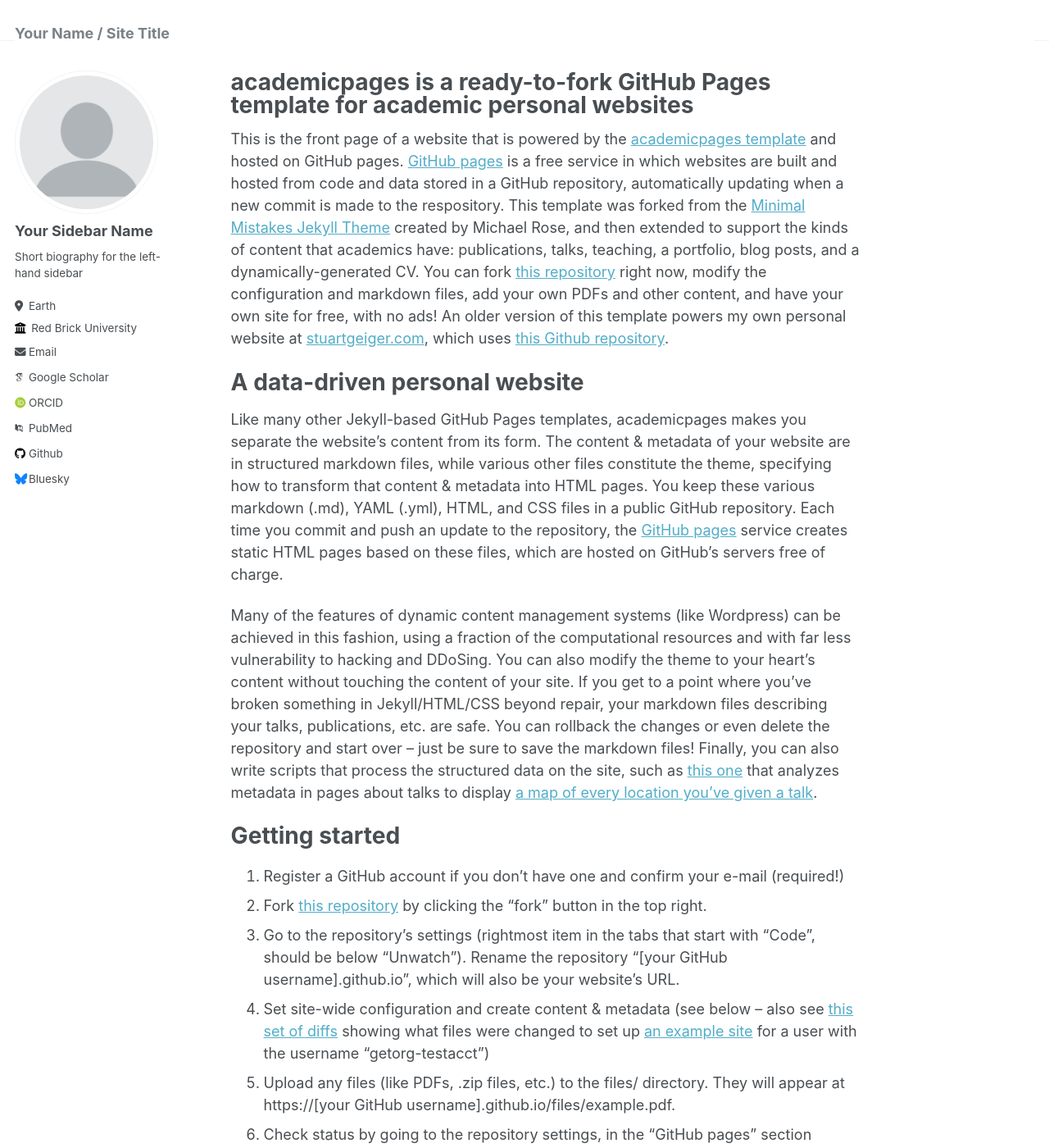
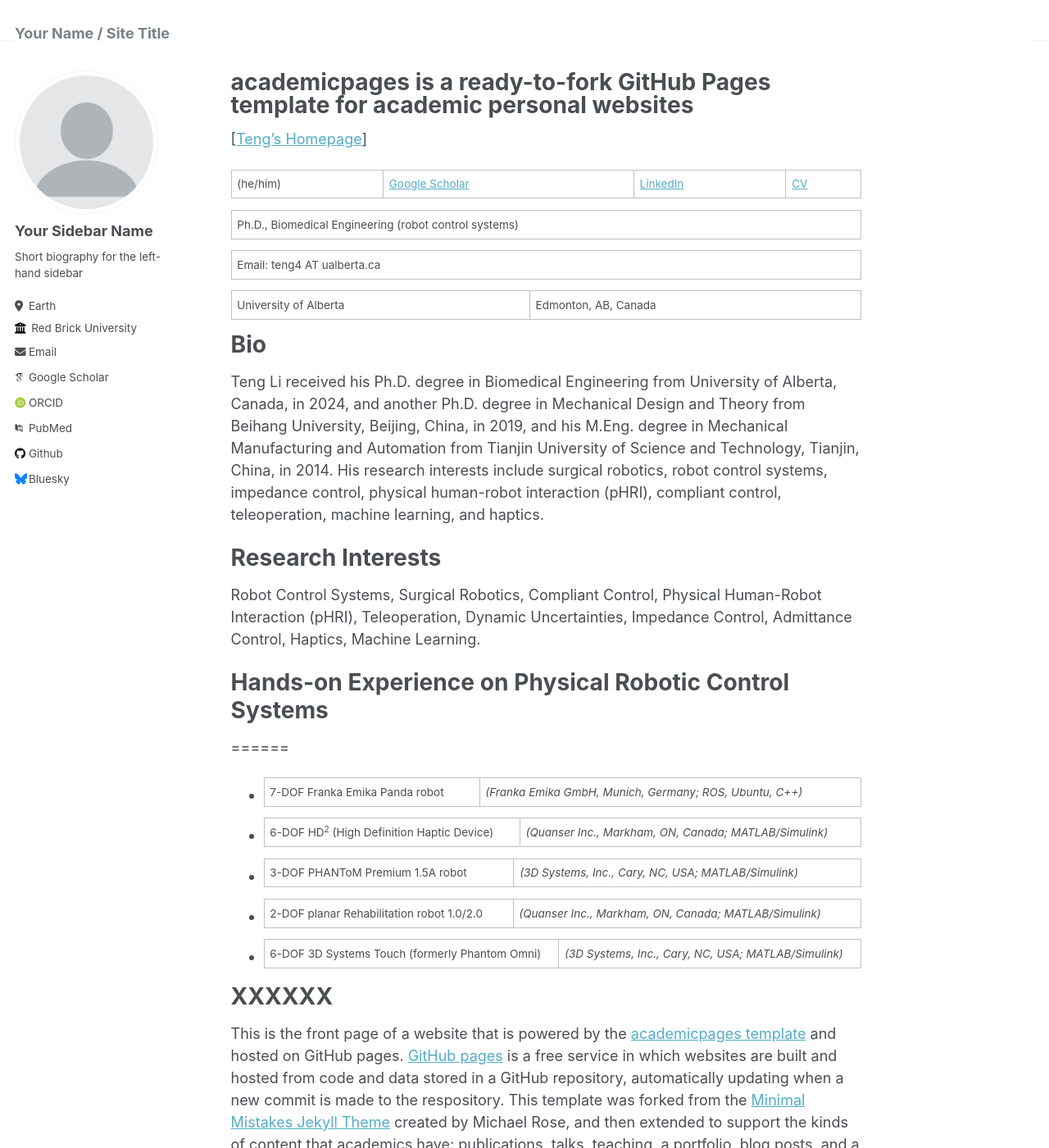
Before and after one commit to teng4/teng4.github.io, a Jekyll site: the page built from _pages/teng4_about.md, in a window 1280 px wide and 1400 px high. Shown: the whole window at 82% size. Built offline with Jekyll 4.4.1, drawn with Linux system fonts in a browser that asks for light colours; some web fonts are replaced.

Commit message:
Update teng4_about.md

```diff
--- a/_pages/teng4_about.md
+++ b/_pages/teng4_about.md
@@ -7,6 +7,67 @@ redirect_from:
   - /about.html
 ---
 
+<!-- # teng4.github.io -->
+<!-- Teng Li's Personal Website on GitHub -->
+<!-- This content will not appear in the rendered Markdown -->
+<!-- # Teng Li's Homepage -->
+<!-- ${\color{gray} teng4.github.io}$ -->
+
+[[Teng's Homepage](teng4.github.io)]
+
+<!-- This site was built using [GitHub Pages](https://docs.github.com/en/pages/quickstart#creating-your-website). -->
+<!-- This site was built using [GitHub Pages](https://pages.github.com/). -->
+<!-- $${\color{red}Welcome \space \color{lightblue}To \space \color{orange}Stackoverflow}$$ -->
+
+
+<!-- # Teng Li -->
+<!-- <p> Quack quack <text style="color: red">ERROR</text> </p> -->
+<!-- <p> Quack quack <text color=red>ERROR</text> </p> -->
+
+<!-- (he/him) | <code style="color : red">RED test</code> | -->
+
+<!-- <p> <text style="color: blue">BLUE test</text> </p> -->
+
+(he/him) | [Google Scholar](https://scholar.google.co.uk/citations?user=lY0vLa0AAAAJ&hl=en) | [LinkedIn](https://www.linkedin.com/in/teng4/) | [CV](teng4_Papers/20240415_TengLi_CV.pdf) |
+
+Ph.D., Biomedical Engineering (robot control systems) |
+
+Email: teng4 AT ualberta.ca |
+
+University of Alberta | Edmonton, AB, Canada |
+
+<!-- [CV](https://github.com/teng4/teng4.github.io/blob/aa0a0dfa565b96baf989b564f3b5220ac64e8be8/teng4_Papers/20240404_TengLi_CV.pdf) -->
+<!-- [CV2](<a href="teng4_Papers/20240404_TengLi_CV.pdf" class="image fit"><img src="teng4_Papers/flower_tulips00.jpg" alt="" type="application/pdf"></a>) -->
+<!-- https://username.github.io/folder/document.pdf -->
+<!-- To allow the user to open the pdf in a new window in the browser, you may use the following HTML, where "PDF" points to the link: -->
+<!-- <a href="username.github.io/folder/document.pdf" target="_blank">PDF.</a> -->
+
+
+Bio
+======
+Teng Li received his Ph.D. degree in Biomedical Engineering from University of Alberta, Canada, in 2024, and another Ph.D. degree in Mechanical Design and Theory from Beihang University, Beijing, China, in 2019, and his M.Eng. degree in Mechanical Manufacturing and Automation from Tianjin University of Science and Technology, Tianjin, China, in 2014. His research interests include surgical robotics, robot control systems, impedance control, physical human-robot interaction (pHRI), compliant control, teleoperation, machine learning, and haptics.
+
+
+Research Interests
+======
+Robot Control Systems, Surgical Robotics, Compliant Control, Physical Human-Robot Interaction (pHRI), Teleoperation, Dynamic Uncertainties, Impedance Control, Admittance Control, Haptics, Machine Learning.
+
+
+#  Hands-on Experience on Physical Robotic Control Systems
+======
++ 7-DOF Franka Emika Panda robot | _(Franka Emika GmbH, Munich, Germany; ROS, Ubuntu, C++)_
+
+- 6-DOF HD<sup>2</sup> (High Definition Haptic Device) | _(Quanser Inc., Markham, ON, Canada; MATLAB/Simulink)_
+
+* 3-DOF PHANToM Premium 1.5A robot | _(3D Systems, Inc., Cary, NC, USA; MATLAB/Simulink)_
+
+* 2-DOF planar Rehabilitation robot 1.0/2.0 | _(Quanser Inc., Markham, ON, Canada; MATLAB/Simulink)_
+
+* 6-DOF 3D Systems Touch (formerly Phantom Omni) | _(3D Systems, Inc., Cary, NC, USA; MATLAB/Simulink)_
+
+
+XXXXXX
+======
 This is the front page of a website that is powered by the [academicpages template](https://github.com/academicpages/academicpages.github.io) and hosted on GitHub pages. [GitHub pages](https://pages.github.com) is a free service in which websites are built and hosted from code and data stored in a GitHub repository, automatically updating when a new commit is made to the respository. This template was forked from the [Minimal Mistakes Jekyll Theme](https://mmistakes.github.io/minimal-mistakes/) created by Michael Rose, and then extended to support the kinds of content that academics have: publications, talks, teaching, a portfolio, blog posts, and a dynamically-generated CV. You can fork [this repository](https://github.com/academicpages/academicpages.github.io) right now, modify the configuration and markdown files, add your own PDFs and other content, and have your own site for free, with no ads! An older version of this template powers my own personal website at [stuartgeiger.com](http://stuartgeiger.com), which uses [this Github repository](https://github.com/staeiou/staeiou.github.io).
 
 A data-driven personal website
```
